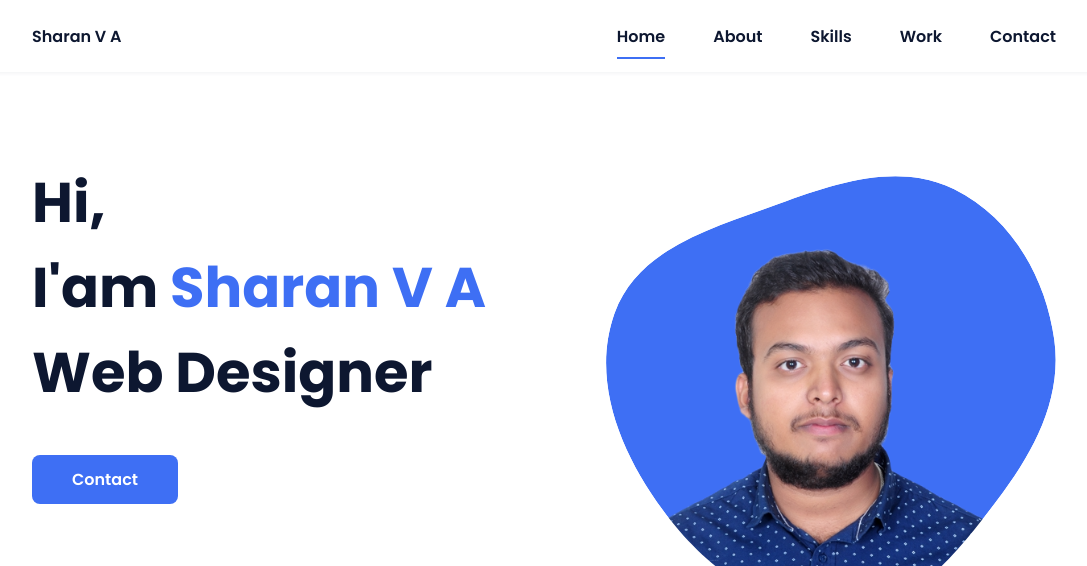
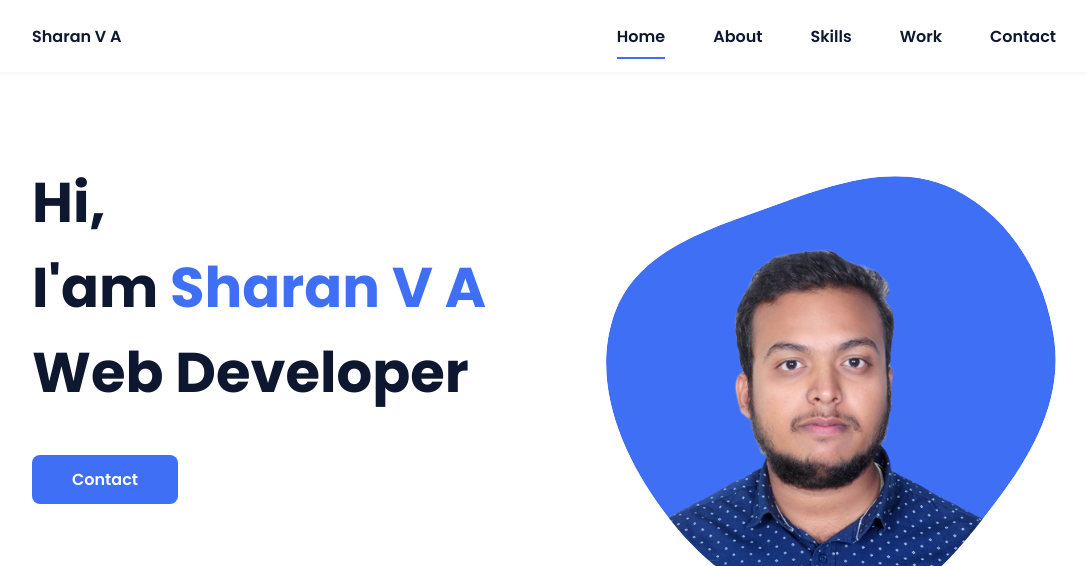
Before and after one commit to sharan-san/Portfolio-, a plain HTML site: page index.html in a window 1280 px wide. Shown: the top 566 px of the page, without its empty margins (96-1183 px from the left). Drawn offline with nearby package versions, Linux system fonts and the light colour scheme.

Commit message:
Update index.html

```diff
--- a/index.html
+++ b/index.html
@@ -39,7 +39,7 @@
             <!--===== HOME =====-->
             <section class="home bd-grid" id="home">
                 <div class="home__data">
-                    <h1 class="home__title">Hi,<br>I'am <span class="home__title-color">Sharan V A</span><br> Web Designer</h1>
+                    <h1 class="home__title">Hi,<br>I'am <span class="home__title-color">Sharan V A</span><br> Web Developer</h1>
 
                     <a href="#" class="button">Contact</a>
                 </div>
```
